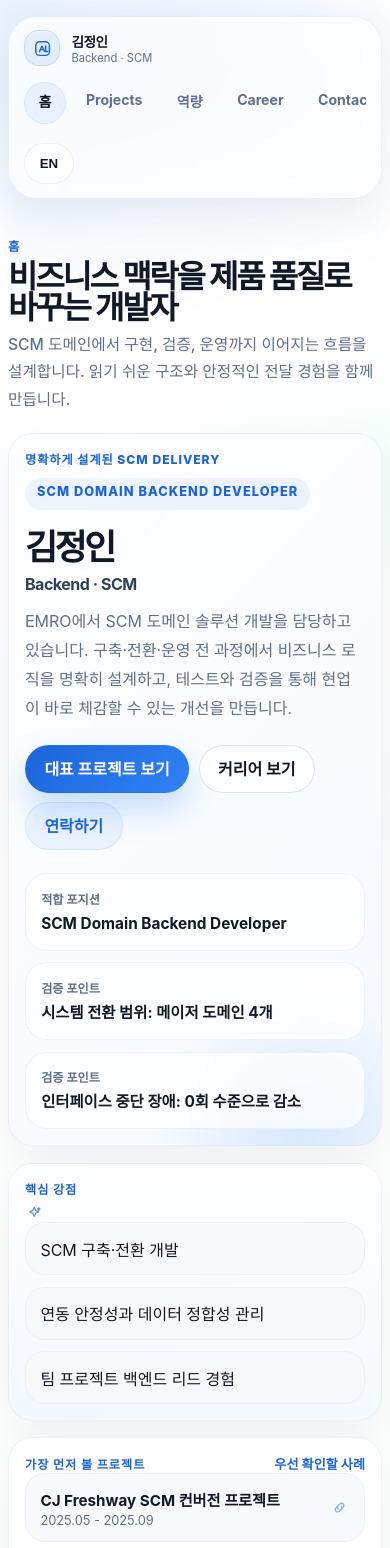
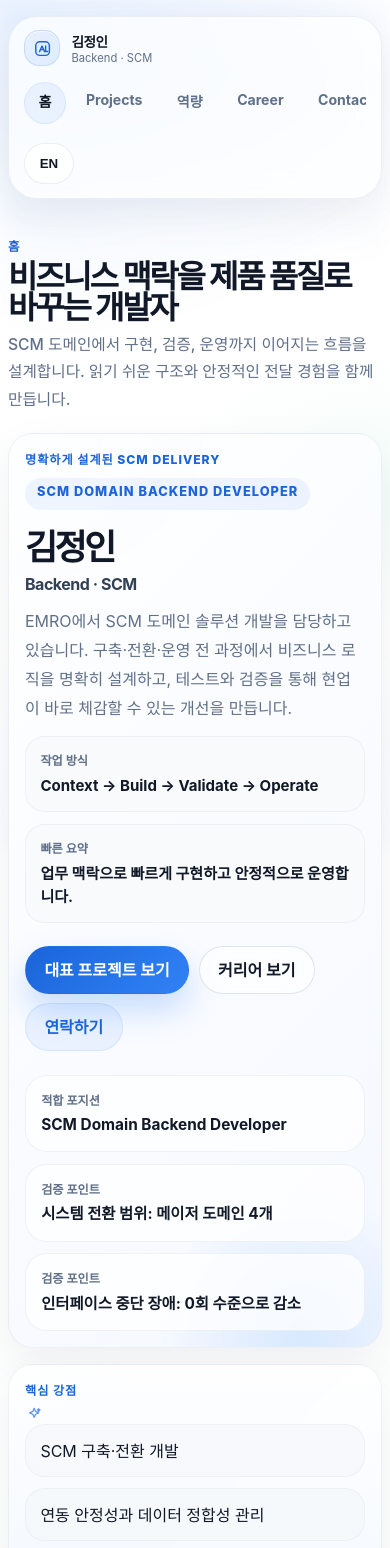
Before and after one commit to IanToo2/portfolio, a React (Vite) app: page / in a window 390 px wide. Shown: the top 1548 px of the page. Built offline with nearby package versions, Linux system fonts and the light colour scheme.

Commit message:
refactor: polish redesigned portfolio UI

```diff
--- a/src/components/ProjectCard.jsx
+++ b/src/components/ProjectCard.jsx
@@ -23,7 +23,12 @@ export default function ProjectCard({
   collapsed = false,
   onToggleCollapse
 }) {
-  const trackLabel = project.track === "scm" ? "SCM" : project.track === "qa" ? "QA" : "TEAM";
+  const trackLabel =
+    project.track === "scm"
+      ? labels.trackScm ?? "SCM"
+      : project.track === "qa"
+        ? labels.trackQa ?? "QA"
+        : labels.trackTeam ?? "TEAM";
   const projectMetrics = (project.metrics ?? []).filter((metric) => metric?.label || metric?.value);
   const techPreview = (project.tech ?? []).slice(0, TECH_PREVIEW_MAX);
   const contributionPreview = (project.contributions ?? []).slice(0, CONTRIBUTION_PREVIEW_MAX);
--- a/src/data/portfolioText.js
+++ b/src/data/portfolioText.js
@@ -112,6 +112,9 @@ export const TEXT = {
       statusPending: "진행 중",
       collapseLabel: "접기",
       expandLabel: "더 보기",
+      trackScm: "SCM",
+      trackQa: "QA",
+      trackTeam: "팀",
       copySubject: "포트폴리오 문의드립니다",
       copyBody: "안녕하세요, 포트폴리오를 보고 연락드립니다."
     },
@@ -236,6 +239,9 @@ export const TEXT = {
       statusPending: "In Progress",
       collapseLabel: "Collapse",
       expandLabel: "Show more",
+      trackScm: "SCM",
+      trackQa: "QA",
+      trackTeam: "TEAM",
       copySubject: "Portfolio Inquiry",
       copyBody: "Hello, I read your portfolio and would like to discuss a potential opportunity."
     },
--- a/src/features/portfolio/components/HomeOverviewSection.jsx
+++ b/src/features/portfolio/components/HomeOverviewSection.jsx
@@ -31,6 +31,16 @@ export default function HomeOverviewSection({
               <strong>{localizedProfile.role} · {localizedProfile.domain}</strong>
             </div>
             <p className="home-hero-copy">{localizedProfile.intro}</p>
+            <div className="home-signal-row">
+              <div className="home-signal-chip">
+                <span>{t.heroSignalLabel}</span>
+                <strong>{t.heroSignalValue}</strong>
+              </div>
+              <div className="home-signal-chip">
+                <span>{t.panelSnapshot}</span>
+                <strong>{summaryQuick.coreLine}</strong>
+              </div>
+            </div>
           </div>
 
           <div className="home-action-row">
--- a/src/features/portfolio/components/LearningSection.jsx
+++ /dev/null
@@ -1,60 +0,0 @@
-import PortfolioSection from "./PortfolioSection";
-
-const renderTimelineCard = (item) => (
-  <article
-    key={`${item.period}-${item.organization}-${item.title}`}
-    className="timeline-card certification-card"
-    data-breakpoint="true"
-  >
-    <span>{item.period}</span>
-    <h3>{item.title}</h3>
-    <p className="timeline-org">{item.organization}</p>
-    <ul>
-      {item.bullets.map((bullet) => (
-        <li key={`${item.title}-${bullet}`}>{bullet}</li>
-      ))}
-    </ul>
-  </article>
-);
-
-export default function LearningSection({
-  t,
-  localizedEducation,
-  localizedTraining,
-  localizedAwards,
-  localizedCertifications
-}) {
-  return (
-    <PortfolioSection
-      id="learning"
-      label={t.learningLabel}
-      title={t.learningTitle}
-      subtitle={t.learningSubtitle}
-      className="portfolio-learning"
-    >
-      <div className="learning-reboot-grid">
-        <div className="career-proof-grid">
-          {[...localizedEducation, ...localizedTraining].map(renderTimelineCard)}
-        </div>
-
-        {localizedAwards.length ? (
-          <div className="learning-panel" data-breakpoint="true">
-            <h3 className="timeline-group-title">{t.timelineTitles.awards}</h3>
-            <div className="career-certification-grid">
-              {localizedAwards.map(renderTimelineCard)}
-            </div>
-          </div>
-        ) : null}
-
-        {localizedCertifications.length ? (
-          <div className="learning-panel" data-breakpoint="true">
-            <h3 className="timeline-group-title">{t.timelineTitles.certifications}</h3>
-            <div className="career-certification-grid">
-              {localizedCertifications.map(renderTimelineCard)}
-            </div>
-          </div>
-        ) : null}
-      </div>
-    </PortfolioSection>
-  );
-}
--- a/src/features/portfolio/components/StackSection.jsx
+++ /dev/null
@@ -1,29 +0,0 @@
-import TechPillList from "../../../components/TechPillList";
-import PortfolioSection from "./PortfolioSection";
-
-export default function StackSection({ t, stackGroups }) {
-  return (
-    <PortfolioSection
-      id="stack"
-      label={t.stackLabel}
-      title={t.stackTitle}
-      subtitle={t.stackSubtitle}
-      className="portfolio-stack"
-    >
-      <div className="stack-lane-grid">
-        {stackGroups.map((group) => (
-          <article key={group.title} className="stack-card stack-card--lane" data-breakpoint="true">
-            <div className="stack-card-head">
-              <h3>{group.title}</h3>
-              <span>{group.proficiency}%</span>
-            </div>
-            <div className="stack-meter" aria-label={`${group.title} ${group.proficiency}%`}>
-              <div className="stack-meter-bar" style={{ width: `${group.proficiency}%` }} />
-            </div>
-            <TechPillList items={group.items} />
-          </article>
-        ))}
-      </div>
-    </PortfolioSection>
-  );
-}
--- a/src/features/portfolio/components/WorkStyleSection.jsx
+++ /dev/null
@@ -1,25 +0,0 @@
-import TechPillList from "../../../components/TechPillList";
-import PortfolioSection from "./PortfolioSection";
-
-export default function WorkStyleSection({ t, capabilityPillars }) {
-  return (
-    <PortfolioSection
-      id="workstyle"
-      label={t.workStyleLabel}
-      title={t.workStyleTitle}
-      subtitle={t.workStyleSubtitle}
-      className="portfolio-workstyle"
-    >
-      <div className="capability-pillar-grid">
-        {capabilityPillars.map((item) => (
-          <article key={item.id} className="capability-card capability-card--pillar" data-breakpoint="true">
-            <p>{t.stackSignalLabel}</p>
-            <h3>{item.title}</h3>
-            <strong>{item.text}</strong>
-            <TechPillList items={item.tools} />
-          </article>
-        ))}
-      </div>
-    </PortfolioSection>
-  );
-}
--- a/src/hooks/useActiveSection.js
+++ b/src/hooks/useActiveSection.js
@@ -14,8 +14,7 @@ export default function useActiveSection(sectionIds, initialSection = "home") {
           .sort((a, b) => b.intersectionRatio - a.intersectionRatio);
 
         if (!visible.length) return;
-        const nextId = visible[0].target.id === "qa" ? "projects" : visible[0].target.id;
-        setActiveSection(nextId);
+        setActiveSection(visible[0].target.id);
       },
       {
         rootMargin: "-20% 0px -58% 0px",
--- a/src/styles/home.css
+++ b/src/styles/home.css
@@ -98,6 +98,37 @@
   max-width: 64ch;
   display: grid;
   gap: 0.85rem;
+}
+
+.home-signal-row {
+  display: grid;
+  grid-template-columns: repeat(2, minmax(0, 1fr));
+  gap: 0.7rem;
+}
+
+.home-signal-chip {
+  padding: 0.9rem;
+  border-radius: 1.2rem;
+  background: rgba(248, 250, 252, 0.9);
+  border: 1px solid rgba(148, 163, 184, 0.1);
+}
+
+.home-signal-chip span,
+.home-signal-chip strong {
+  display: block;
+}
+
+.home-signal-chip span {
+  color: var(--muted);
+  font-size: 0.76rem;
+  font-weight: 700;
+}
+
+.home-signal-chip strong {
+  margin-top: 0.28rem;
+  color: var(--ink);
+  font-size: 0.94rem;
+  line-height: 1.55;
 }
 
 .home-hero-title-block h3 {
@@ -808,6 +839,7 @@
   }
 
   .home-proof-grid,
+  .home-signal-row,
   .home-metric-grid,
   .featured-project-metrics,
   .project-metrics-grid {
```
